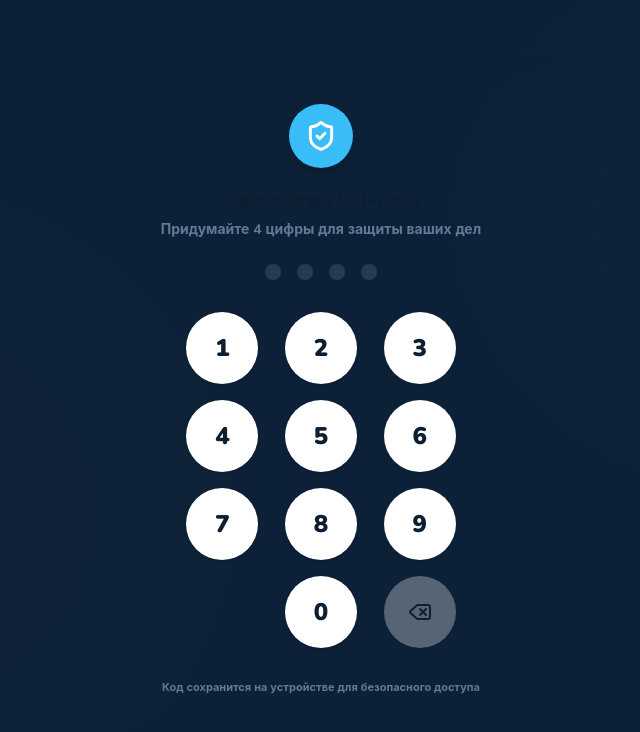
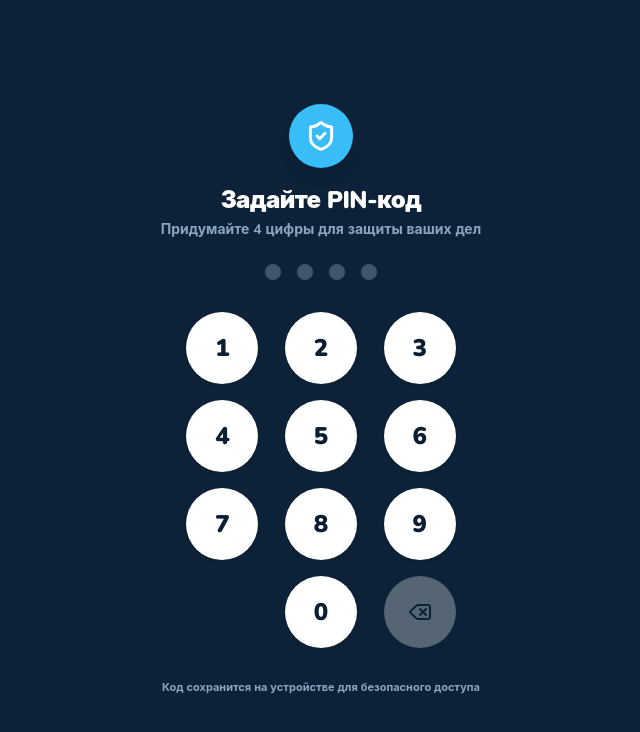
Before and after one commit to dbatorshin/planner, a React (Vite) app: page / in a window 1280 px wide. Shown: the top 732 px of the page, without its empty margins (319-959 px from the left). Built offline with nearby package versions, Linux system fonts and the light colour scheme.

Commit message:
fix: High-contrast white title and subtitle on lock screen

```diff
--- a/src/components/PinLock.tsx
+++ b/src/components/PinLock.tsx
@@ -276,7 +276,7 @@ export const PinLock: React.FC<PinLockProps> = ({ onUnlock }) => {
     <div
       className="fixed inset-0 z-50 flex items-center justify-center p-4 backdrop-blur-2xl animate-in fade-in duration-300 select-none"
       style={{
-        background: 'var(--topbar-bg)',
+        background: 'var(--bg-body)',
       }}
     >
       <div className="w-full max-w-sm flex flex-col items-center text-center">
@@ -296,7 +296,7 @@ export const PinLock: React.FC<PinLockProps> = ({ onUnlock }) => {
         </div>
 
         {/* Title */}
-        <h2 className="text-xl sm:text-2xl font-black tracking-tight mb-1" style={{ color: 'var(--sheet-title)' }}>
+        <h2 className="text-xl sm:text-2xl font-black tracking-tight mb-1" style={{ color: 'var(--glass-text-title)' }}>
           {step === 'enter'
             ? 'Вход в Планер'
             : step === 'create'
@@ -305,7 +305,7 @@ export const PinLock: React.FC<PinLockProps> = ({ onUnlock }) => {
         </h2>
 
         {/* Subtitle / Prompt */}
-        <p className="text-xs sm:text-sm font-bold mb-6" style={{ color: 'var(--sheet-sub)' }}>
+        <p className="text-xs sm:text-sm font-bold mb-6" style={{ color: 'var(--glass-text-sub)' }}>
           {step === 'enter'
             ? 'Введите 4-значный код или используйте Face ID'
             : step === 'create'
@@ -329,10 +329,10 @@ export const PinLock: React.FC<PinLockProps> = ({ onUnlock }) => {
                     ? 'bg-rose-500 scale-110 shadow-[0_0_10px_rgba(244,63,94,0.6)]'
                     : isFilled
                     ? 'scale-125 shadow-md'
-                    : 'opacity-30'
+                    : 'opacity-40'
                 }`}
                 style={{
-                  background: error ? undefined : isFilled ? 'var(--theme-primary)' : 'var(--sheet-sub)',
+                  background: error ? undefined : isFilled ? 'var(--theme-primary)' : 'var(--glass-text-sub)',
                 }}
               />
             );
@@ -389,9 +389,9 @@ export const PinLock: React.FC<PinLockProps> = ({ onUnlock }) => {
               />
             </button>
           ) : (
-            <div className="w-16 h-16 sm:w-18 sm:h-18 mx-auto flex items-center justify-center opacity-30 select-none">
+            <div className="w-16 h-16 sm:w-18 sm:h-18 mx-auto flex items-center justify-center opacity-40 select-none">
               {step === 'enter' && (
-                <KeyRound className="w-5 h-5" style={{ color: 'var(--sheet-sub)' }} />
+                <KeyRound className="w-5 h-5" style={{ color: 'var(--glass-text-sub)' }} />
               )}
             </div>
           )}
@@ -431,7 +431,7 @@ export const PinLock: React.FC<PinLockProps> = ({ onUnlock }) => {
         </div>
 
         {/* Footer Note */}
-        <p className="text-[11px] font-bold mt-8 max-w-xs" style={{ color: 'var(--sheet-sub)' }}>
+        <p className="text-[11px] font-bold mt-8 max-w-xs" style={{ color: 'var(--glass-text-sub)' }}>
           {step === 'enter'
             ? 'Мгновенный вход по лицу или резервному коду'
             : 'Код сохранится на устройстве для безопасного доступа'}
```
